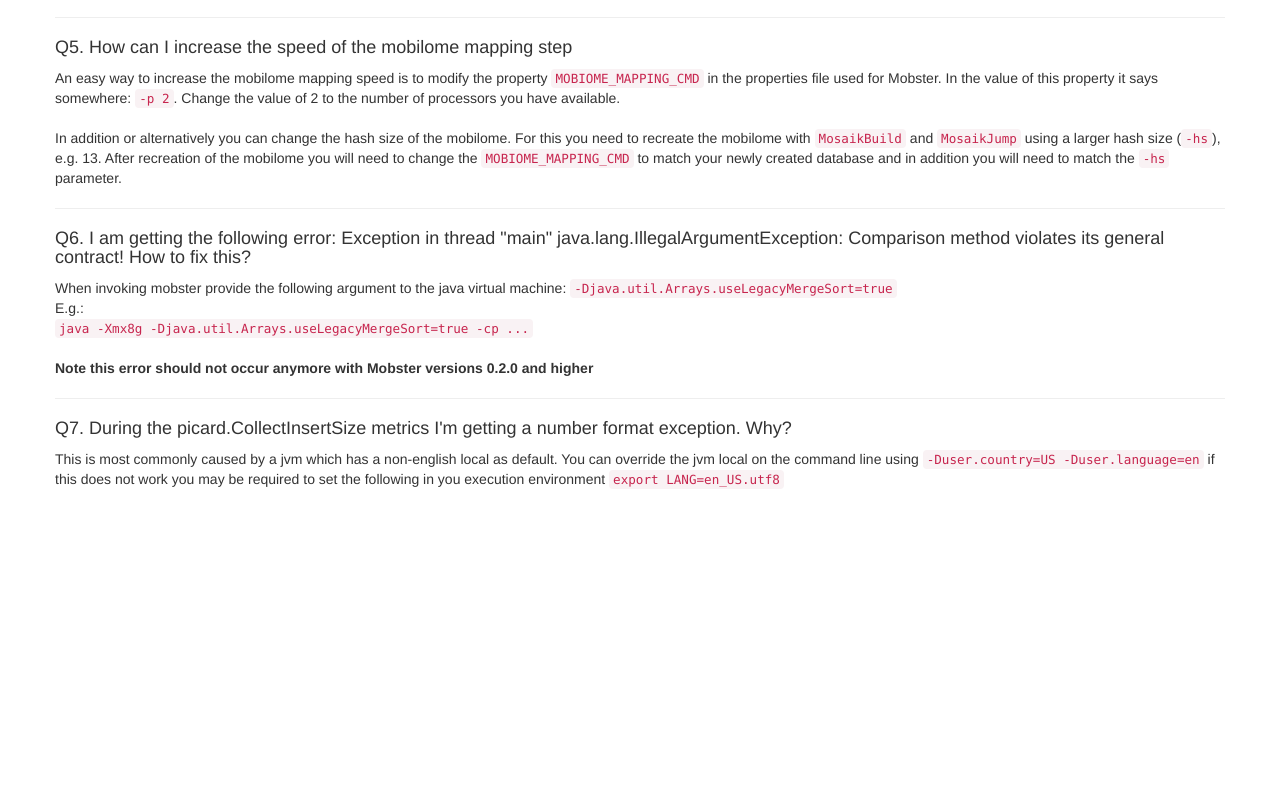
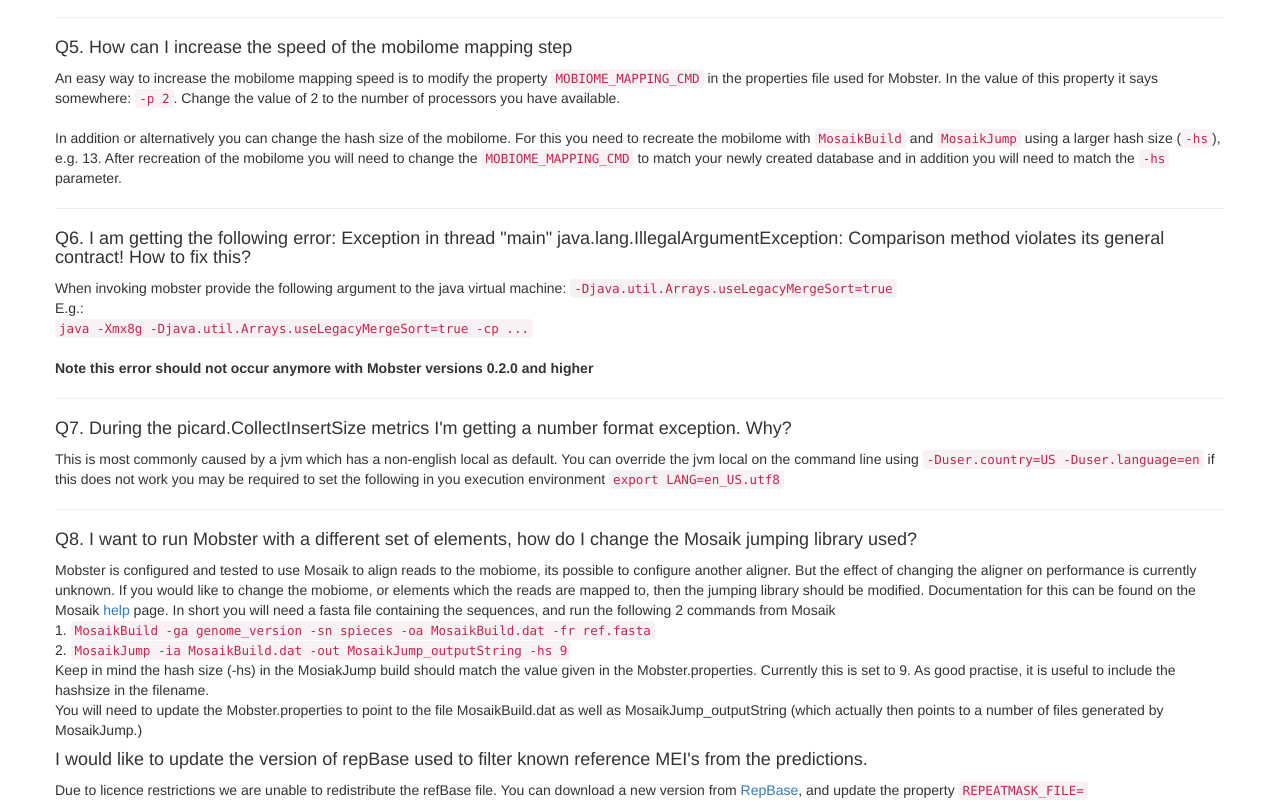
Before and after one commit to jyhehir/mobster, a plain HTML site: page faq.html in a window 1280 px wide. Shown: the part 636-1436 px from the top of the page. Before the commit the page ends 1125 px from the top, so only its background shows below. Drawn offline with Linux system fonts and the light colour scheme.

Commit message:
adding into howTos for updating the repMas file, and building a new jump library for mosaik

```diff
--- a/faq.html
+++ b/faq.html
@@ -101,6 +101,19 @@
 					<hr>
 				        <h4>Q7. During the picard.CollectInsertSize metrics I'm getting a number format exception. Why?</h4>
 					This is most commonly caused by a jvm which has a non-english local as default. You can override the jvm local on the command line using <code>-Duser.country=US -Duser.language=en</code> if this does not work you may be required to set the following in you execution environment <code>export LANG=en_US.utf8</code>
+					<hr>
+						<h4>Q8. I want to run Mobster with a different set of elements, how do I change the Mosaik jumping library used?</h4>
+					    Mobster is configured and tested to use Mosaik to align reads to the mobiome, its possible to configure another aligner. But the effect of changing the aligner on performance is currently unknown. If you would like to change the mobiome, or elements which the reads
+					are mapped to, then the jumping library should be modified. Documentation for this can be found on the Mosaik <a href-"https://github.com/wanpinglee/MOSAIK/wiki">help</a> page. In short you will need a fasta file containing the sequences, and run the following 2 commands from Mosaik
+					<br>
+					1. <code>MosaikBuild -ga genome_version -sn spieces -oa MosaikBuild.dat -fr ref.fasta</code><br>
+					2. <code>MosaikJump -ia MosaikBuild.dat -out MosaikJump_outputString -hs 9</code>
+					<br>
+					Keep in mind the hash size (-hs) in the MosiakJump build should match the value given in the Mobster.properties. Currently this is set to 9. As good practise, it is useful to include the hashsize in the filename.
+					<br> You will need to update the Mobster.properties to point to the file MosaikBuild.dat as well as MosaikJump_outputString (which actually then points to a number of files generated by MosaikJump.)
+					<h4>I would like to update the version of repBase used to filter known reference MEI's from the predictions.</h4>
+					Due to licence restrictions we are unable to redistribute the refBase file. You can download a new version from <a href="https://www.girinst.org/server/RepBase/index.php">RepBase</a>, and update the property <code>REPEATMASK_FILE=</code>
+
 				</div>
 			</div>
 			<!-- /.row -->
```
